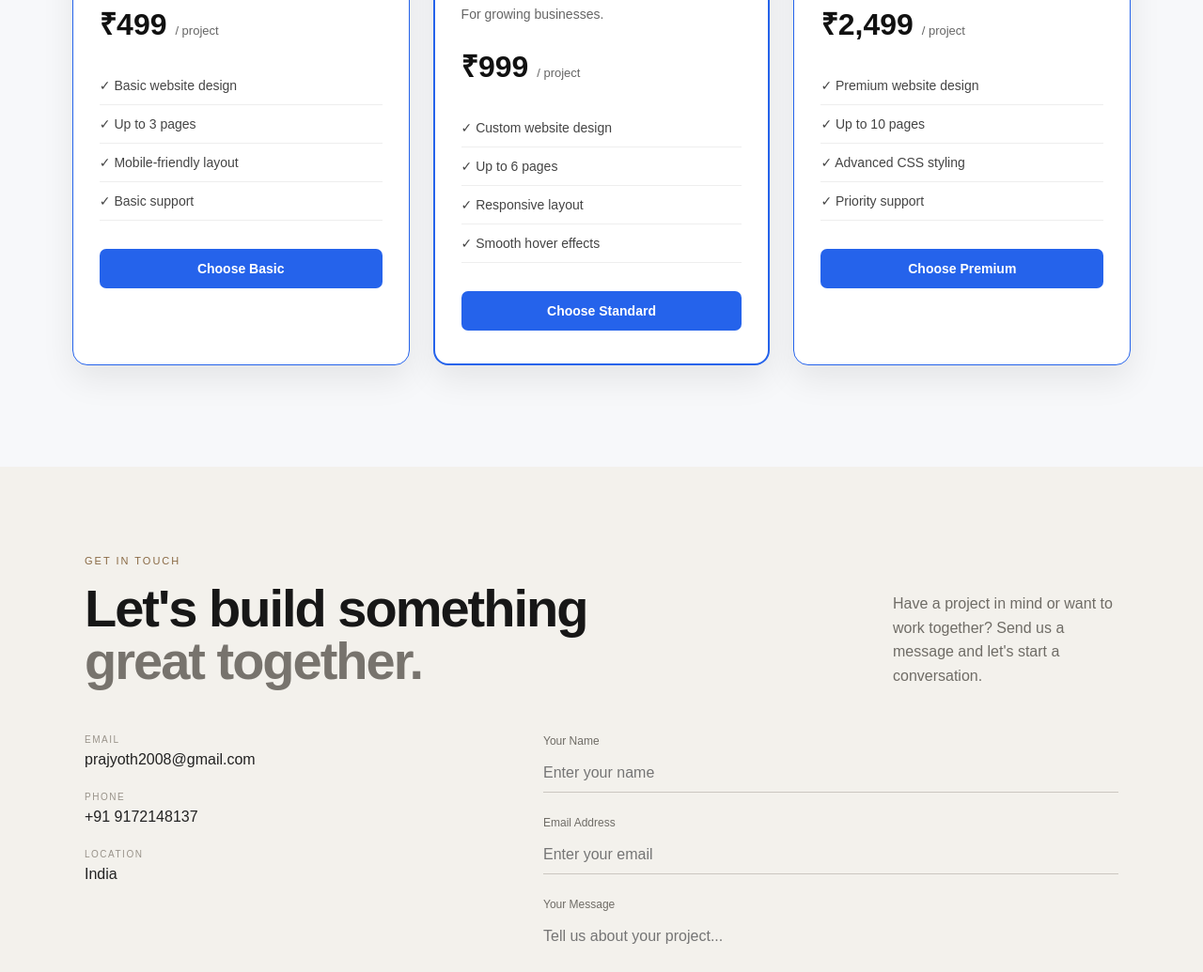
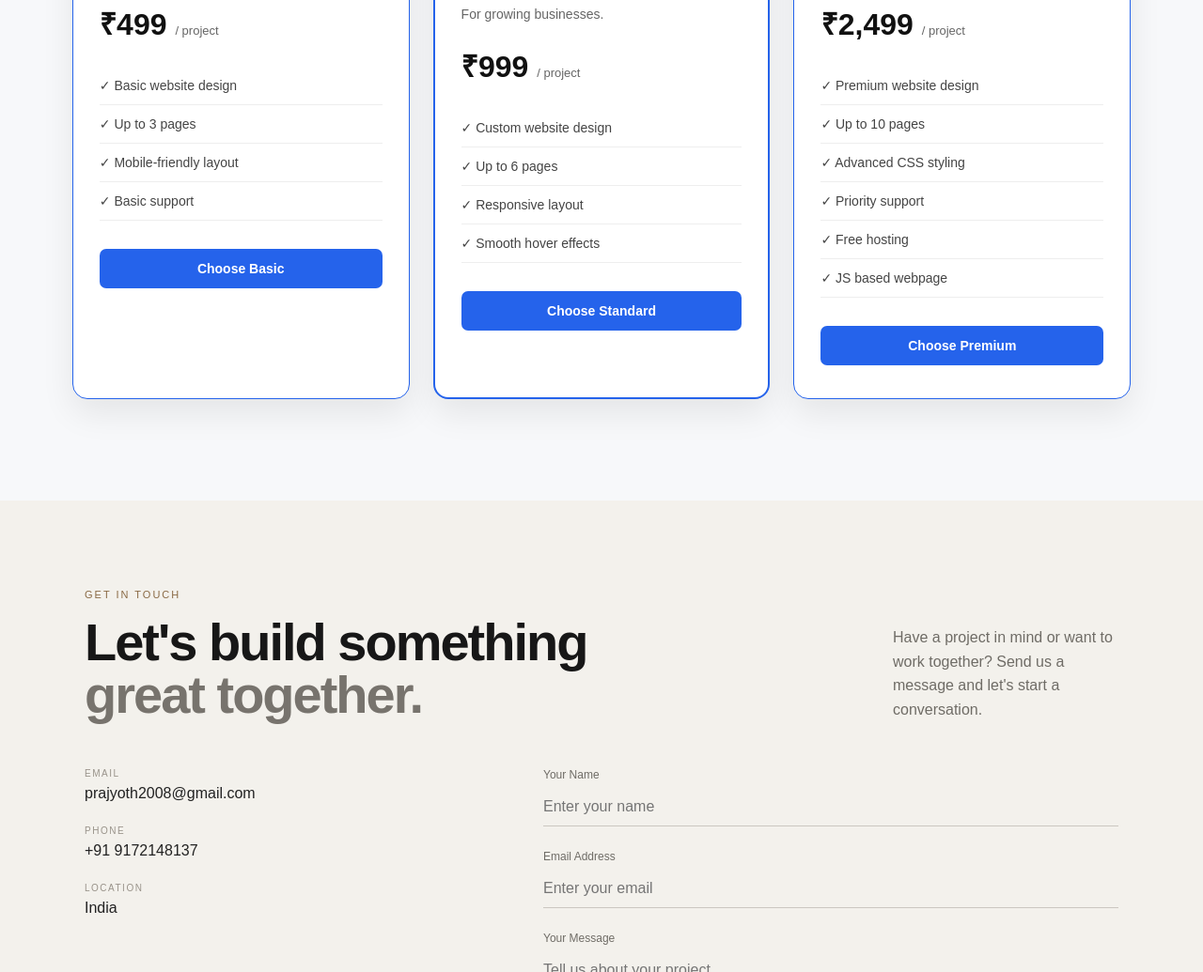
Before and after one commit to prajyoth2008-debug/html-project, a plain HTML site: page index.html in a window 1280 px wide. Shown: the part 4190-5225 px from the top of the page at 94% size. Drawn offline with Linux system fonts and the light colour scheme.

Commit message:
Update index.html

```diff
--- a/index.html
+++ b/index.html
@@ -738,6 +738,8 @@
                             <li>✓ Up to 10 pages</li>
                             <li>✓ Advanced CSS styling</li>
                             <li>✓ Priority support</li>
+                            <li>✓ Free hosting</li>
+                            <li>✓ JS based webpage</li>
                         </ul>
 
                         <a href="#contact" class="pricing-btn">Choose Premium</a>
```
